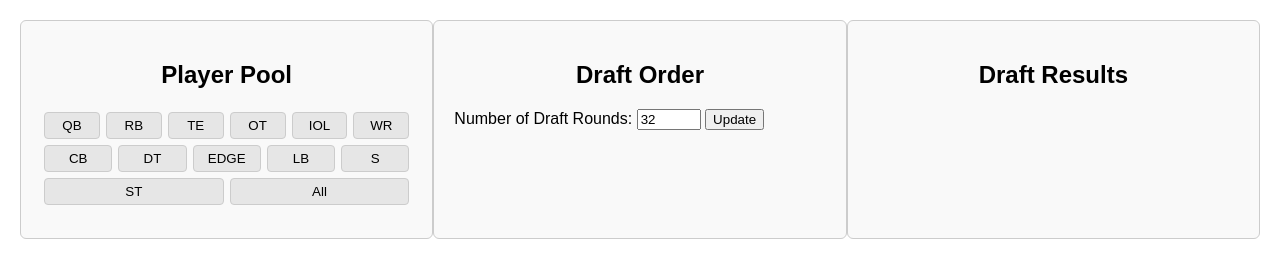
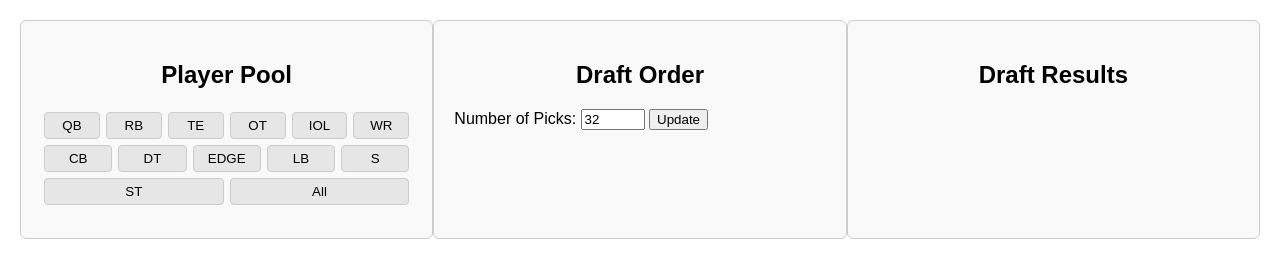
Before and after one commit to M-Arp/M-Arp.github.io, a plain HTML site: page index.html in a window 1280 px wide. Drawn offline with Linux system fonts and the light colour scheme; no server answers.

Commit message:
Update index.html

```diff
--- a/index.html
+++ b/index.html
@@ -92,7 +92,7 @@
 
     <div class="column">
         <h2>Draft Order</h2>
-        <label for="numRounds">Number of Draft Rounds:</label>
+        <label for="numRounds">Number of Picks:</label>
         <input type="number" id="numRounds" min="1" max="257" value="32">
         <button id="updateRounds">Update</button>
         <div id="draftOrder"></div>
```
